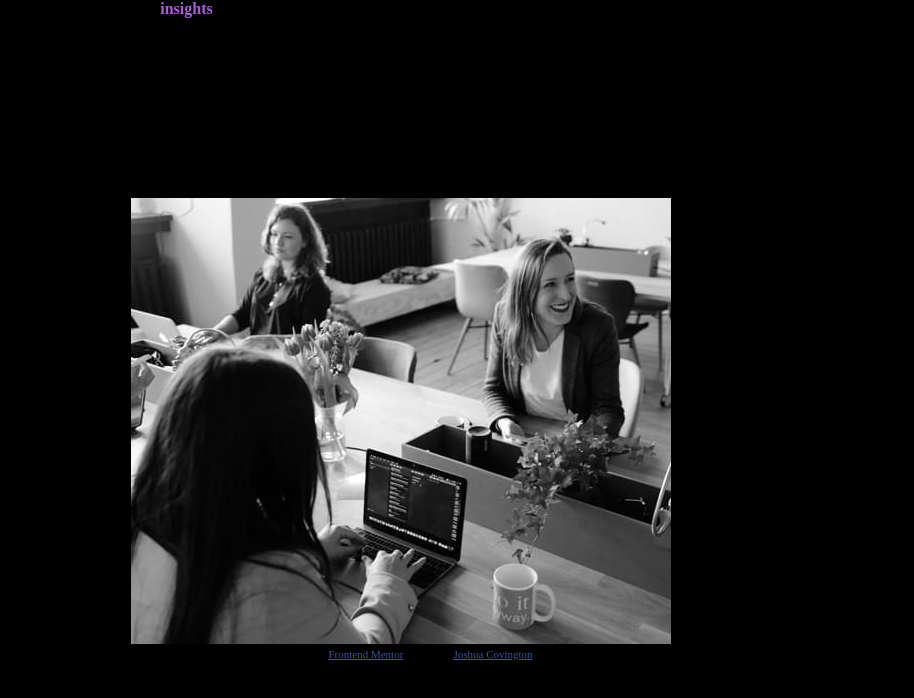
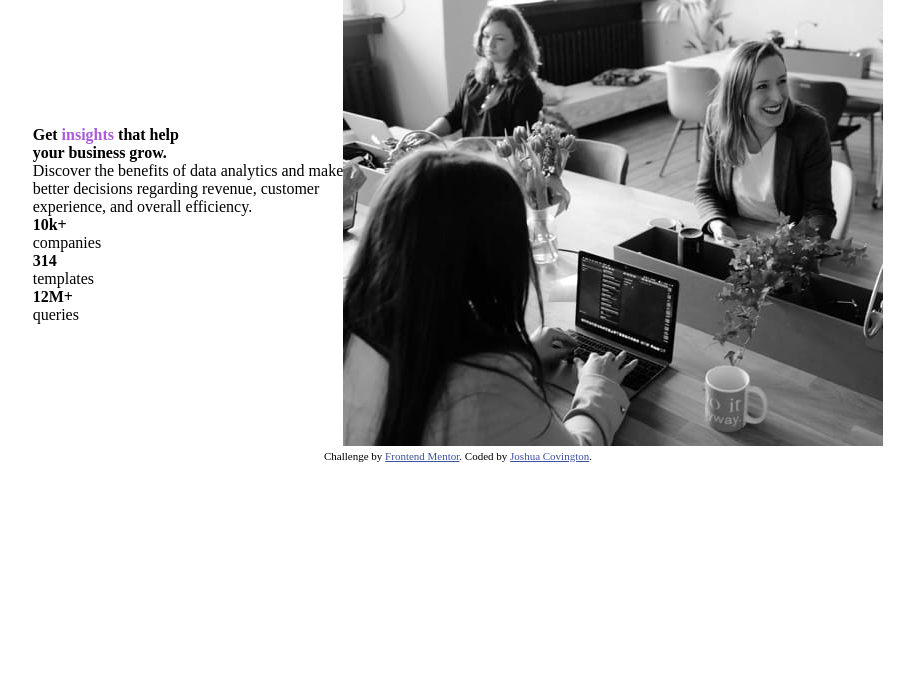
Before and after one commit to jcovington16/frontend-mentor-projects, a plain HTML site: page stats-preview-card-component-main/index.html in a window 1280 px wide. Shown: the whole page, without its empty margins (182-1096 px from the left). Drawn offline with Linux system fonts and the light colour scheme.

Commit message:
fix: removed unclosed div.

```diff
--- a/stats-preview-card-component-main/css/styles.css
+++ b/stats-preview-card-component-main/css/styles.css
@@ -16,13 +16,19 @@
     font-size: 100%;
 }
 
-body {
+.card {
+   display: flex;
+   justify-content: center;
+   align-items: center;
+}
+
+/* body {
     background-color: black;
     display: flex;
     @media screen and (max-width: 62em) {
         display: block;
     }
-}
+} */
 
 main {
     color: white;
--- a/stats-preview-card-component-main/index.html
+++ b/stats-preview-card-component-main/index.html
@@ -5,7 +5,7 @@
   <meta name="viewport" content="width=device-width, initial-scale=1.0"> <!-- displays site properly based on user's device -->
 
   <link rel="icon" type="image/png" sizes="32x32" href="./images/favicon-32x32.png">
-  <link rel="stylesheet" href="./css/styles.css"
+  <link rel="stylesheet" href="./css/styles.css">
 
   <title>Frontend Mentor | Stats preview card component</title>
 
@@ -18,12 +18,13 @@
 <body>
 
   <div class="card ">
+
     <div class="left">
       <h2>Get <span> insights</span> that help <br> your business grow.</h2>
       <p> Discover the benefits of data analytics and make <br>
           better decisions regarding revenue, customer <br>
           experience, and overall efficiency.</p>
-        <div class="info">
+
         <div class="info-dec">
             <h3>   10k+</h3>
             <p> companies</p>
@@ -38,6 +39,7 @@
           <h3> 12M+ </h3>
           <p>queries</p>
         </div>
+    </div>
 
     <div class="right">
       <div class="back">
@@ -45,7 +47,6 @@
       <img src="images/image-header-desktop.jpg" alt="">
     </div>
 
-    </div>
   </div>
 
 
```
Lines whose indentation alone changed are shown as unchanged.
